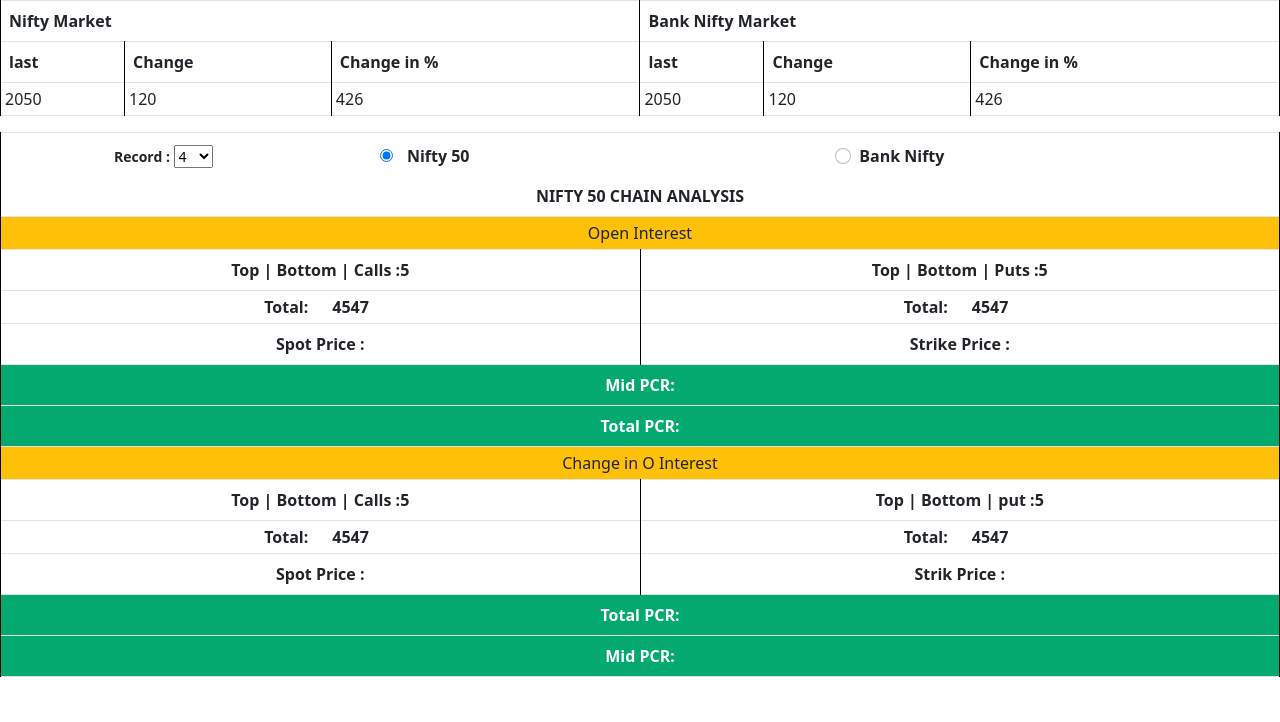
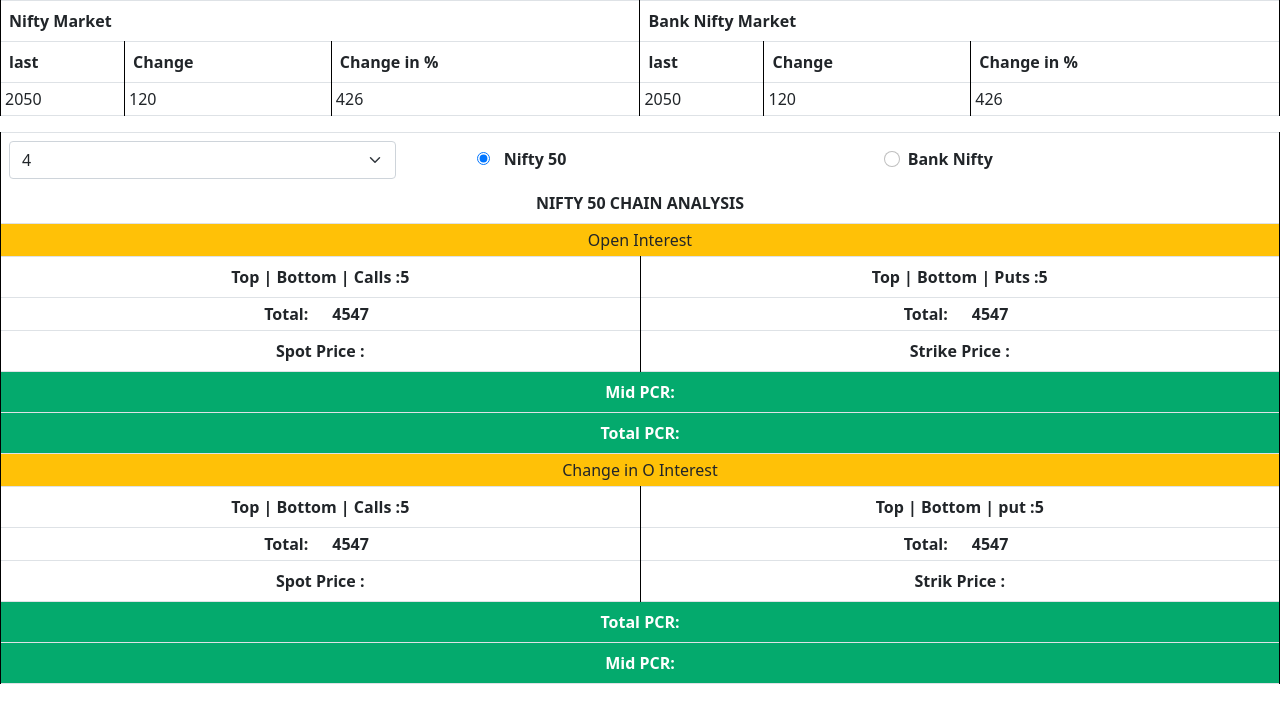
Before and after one commit to best800/MyApp, a website: page index.html in a window 1280 px wide. Drawn offline with nearby package versions, Linux system fonts and the light colour scheme; no server answers.

Commit message:
first commit

```diff
--- a/index.html
+++ b/index.html
@@ -36,7 +36,7 @@
 
         #option {
             display: grid;
-            grid-template-columns: 2fr 3fr 3fr;
+            grid-template-columns: 1fr 1fr 1fr;
             column-gap: 50px;
             margin-bottom: 12px;
             align-items: center;
@@ -123,11 +123,9 @@
                     <tr class="text-center">
                         <th colspan="3" id="currentDate">
                             <div id="option">
-                                <div class="form-select-sm">
-                                    <label class="form-check-label id text-start" for="nifty" id="label">
-                                        Record :
-                                    </label>
-                                    <select id="record">
+                                <div>
+
+                                    <select id="record" class="form-select">
                                         <option value="4">4</option>
                                         <option value="8">8</option>
                                         <option value="10">10</option>
```
